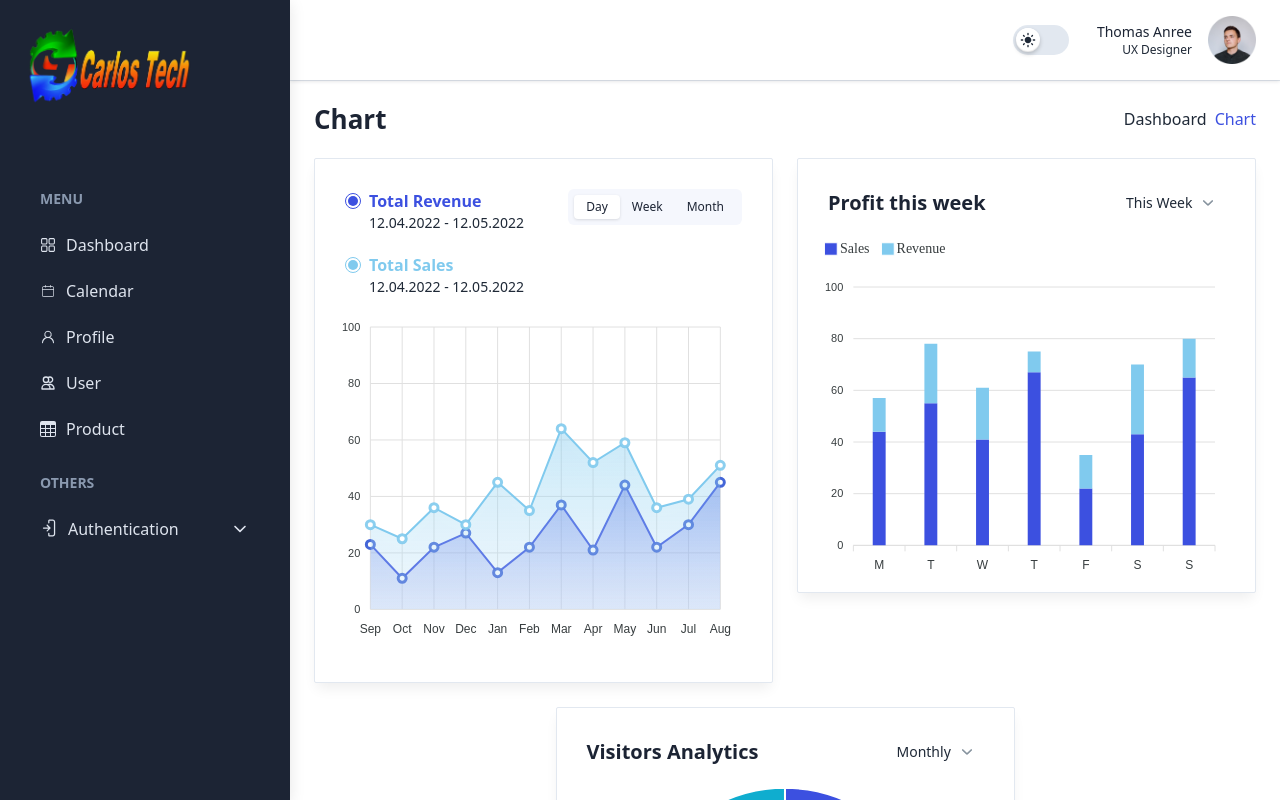
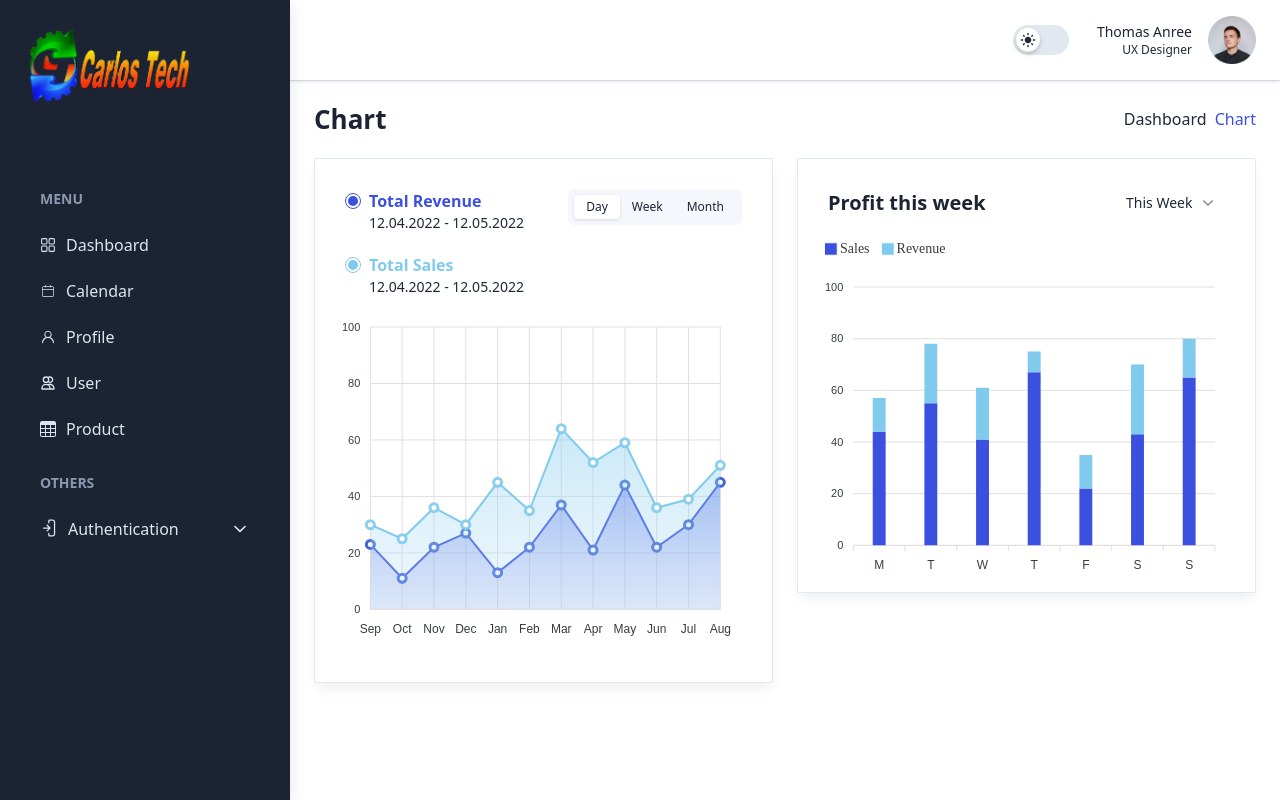
Before and after one commit to dzakyzein/carlostech, a React (Vite) app: page /admin/chart in a window 1280 px wide. Built offline with nearby package versions, Linux system fonts and the light colour scheme.

Commit message:
menghapus chartthree, folder map pada adminpage

```diff
--- a/src/Pages/Adminpage/components/Charts/ChartThree.jsx
+++ /dev/null
@@ -1,157 +0,0 @@
-/* eslint-disable no-unused-vars */
-import React, { useState } from 'react';
-import ReactApexChart from 'react-apexcharts';
-
-const options = {
-  chart: {
-    fontFamily: 'Satoshi, sans-serif',
-    type: 'donut',
-  },
-  colors: ['#3C50E0', '#6577F3', '#8FD0EF', '#0FADCF'],
-  labels: ['Desktop', 'Tablet', 'Mobile', 'Unknown'],
-  legend: {
-    show: false,
-    position: 'bottom',
-  },
-  plotOptions: {
-    pie: {
-      donut: {
-        size: '65%',
-        background: 'transparent',
-      },
-    },
-  },
-  dataLabels: {
-    enabled: false,
-  },
-  responsive: [
-    {
-      breakpoint: 2600,
-      options: {
-        chart: {
-          width: 380,
-        },
-      },
-    },
-    {
-      breakpoint: 640,
-      options: {
-        chart: {
-          width: 200,
-        },
-      },
-    },
-  ],
-};
-
-const ChartThree = () => {
-  const [state, setState] = useState({
-    series: [65, 34, 12, 56],
-  });
-
-  const handleReset = () => {
-    setState((prevState) => ({
-      ...prevState,
-      series: [65, 34, 12, 56],
-    }));
-  };
-
-  return (
-    <div className='sm:px-7.5 col-span-12 rounded-sm border border-stroke bg-white px-5 pb-5 pt-7.5 shadow-default dark:border-strokedark dark:bg-boxdark xl:col-span-5'>
-      <div className='mb-3 justify-between gap-4 sm:flex'>
-        <div>
-          <h5 className='text-xl font-semibold text-black dark:text-white'>
-            Visitors Analytics
-          </h5>
-        </div>
-        <div>
-          <div className='relative z-20 inline-block'>
-            <select
-              name=''
-              id=''
-              className='relative z-20 inline-flex appearance-none bg-transparent py-1 pl-3 pr-8 text-sm font-medium outline-none'
-            >
-              <option value='' className='dark:bg-boxdark'>
-                Monthly
-              </option>
-              <option value='' className='dark:bg-boxdark'>
-                Yearly
-              </option>
-            </select>
-            <span className='absolute right-3 top-1/2 z-10 -translate-y-1/2'>
-              <svg
-                width='10'
-                height='6'
-                viewBox='0 0 10 6'
-                fill='none'
-                xmlns='http://www.w3.org/2000/svg'
-              >
-                <path
-                  d='M0.47072 1.08816C0.47072 1.02932 0.500141 0.955772 0.54427 0.911642C0.647241 0.808672 0.809051 0.808672 0.912022 0.896932L4.85431 4.60386C4.92785 4.67741 5.06025 4.67741 5.14851 4.60386L9.09079 0.896932C9.19376 0.793962 9.35557 0.808672 9.45854 0.911642C9.56151 1.01461 9.5468 1.17642 9.44383 1.27939L5.50155 4.98632C5.22206 5.23639 4.78076 5.23639 4.51598 4.98632L0.558981 1.27939C0.50014 1.22055 0.47072 1.16171 0.47072 1.08816Z'
-                  fill='#637381'
-                />
-                <path
-                  fillRule='evenodd'
-                  clipRule='evenodd'
-                  d='M1.22659 0.546578L5.00141 4.09604L8.76422 0.557869C9.08459 0.244537 9.54201 0.329403 9.79139 0.578788C10.112 0.899434 10.0277 1.36122 9.77668 1.61224L9.76644 1.62248L5.81552 5.33722C5.36257 5.74249 4.6445 5.7544 4.19352 5.32924C4.19327 5.32901 4.19377 5.32948 4.19352 5.32924L0.225953 1.61241C0.102762 1.48922 -4.20186e-08 1.31674 -3.20269e-08 1.08816C-2.40601e-08 0.905899 0.0780105 0.712197 0.211421 0.578787C0.494701 0.295506 0.935574 0.297138 1.21836 0.539529L1.22659 0.546578ZM4.51598 4.98632C4.78076 5.23639 5.22206 5.23639 5.50155 4.98632L9.44383 1.27939C9.5468 1.17642 9.56151 1.01461 9.45854 0.911642C9.35557 0.808672 9.19376 0.793962 9.09079 0.896932L5.14851 4.60386C5.06025 4.67741 4.92785 4.67741 4.85431 4.60386L0.912022 0.896932C0.809051 0.808672 0.647241 0.808672 0.54427 0.911642C0.500141 0.955772 0.47072 1.02932 0.47072 1.08816C0.47072 1.16171 0.50014 1.22055 0.558981 1.27939L4.51598 4.98632Z'
-                  fill='#637381'
-                />
-              </svg>
-            </span>
-          </div>
-        </div>
-      </div>
-
-      <div className='mb-2'>
-        <div id='chartThree' className='mx-auto flex justify-center'>
-          <ReactApexChart
-            options={options}
-            series={state.series}
-            type='donut'
-          />
-        </div>
-      </div>
-
-      <div className='-mx-8 flex flex-wrap items-center justify-center gap-y-3'>
-        <div className='sm:w-1/2 w-full px-8'>
-          <div className='flex w-full items-center'>
-            <span className='mr-2 block h-3 w-full max-w-3 rounded-full bg-primary'></span>
-            <p className='flex w-full justify-between text-sm font-medium text-black dark:text-white'>
-              <span> Desktop </span>
-              <span> 65% </span>
-            </p>
-          </div>
-        </div>
-        <div className='sm:w-1/2 w-full px-8'>
-          <div className='flex w-full items-center'>
-            <span className='mr-2 block h-3 w-full max-w-3 rounded-full bg-[#6577F3]'></span>
-            <p className='flex w-full justify-between text-sm font-medium text-black dark:text-white'>
-              <span> Tablet </span>
-              <span> 34% </span>
-            </p>
-          </div>
-        </div>
-        <div className='sm:w-1/2 w-full px-8'>
-          <div className='flex w-full items-center'>
-            <span className='mr-2 block h-3 w-full max-w-3 rounded-full bg-[#8FD0EF]'></span>
-            <p className='flex w-full justify-between text-sm font-medium text-black dark:text-white'>
-              <span> Mobile </span>
-              <span> 45% </span>
-            </p>
-          </div>
-        </div>
-        <div className='sm:w-1/2 w-full px-8'>
-          <div className='flex w-full items-center'>
-            <span className='mr-2 block h-3 w-full max-w-3 rounded-full bg-[#0FADCF]'></span>
-            <p className='flex w-full justify-between text-sm font-medium text-black dark:text-white'>
-              <span> Unknown </span>
-              <span> 12% </span>
-            </p>
-          </div>
-        </div>
-      </div>
-    </div>
-  );
-};
-
-export default ChartThree;
--- a/src/Pages/Adminpage/components/Maps/MapOne.jsx
+++ /dev/null
@@ -1,20 +0,0 @@
-const MapOne = () => {
-  return (
-    <div className='col-span-12 rounded-sm border border-stroke bg-white py-6 px-7.5 shadow-default dark:border-strokedark dark:bg-boxdark xl:col-span-7'>
-      <h4 className='mb-2 text-xl font-semibold text-black dark:text-white'>
-        Carlos Tech Location
-      </h4>
-      <div className='w-full h-full'>
-        <iframe
-          src='https://www.google.com/maps/embed?pb=!1m18!1m12!1m3!1d3955.061259038191!2d110.77906047794202!3d-7.568300672967784!2m3!1f0!2f0!3f0!3m2!1i1024!2i768!4f13.1!3m3!1m2!1s0x2e7a14356253e1a7%3A0xf754c7217fe1ff8e!2sCarlostech!5e0!3m2!1sen!2sid!4v1716355220163!5m2!1sen!2sid'
-          className='border-0 w-full h-[500px]'
-          allowFullScreen=''
-          loading='lazy'
-          referrerPolicy='no-referrer-when-downgrade'
-        ></iframe>
-      </div>
-    </div>
-  );
-};
-
-export default MapOne;
--- a/src/Pages/Adminpage/pages/Chart.jsx
+++ b/src/Pages/Adminpage/pages/Chart.jsx
@@ -2,7 +2,6 @@
 import React from 'react';
 import Breadcrumb from '../components/Breadcrumbs/Breadcrumb';
 import ChartOne from '../components/Charts/ChartOne';
-import ChartThree from '../components/Charts/ChartThree';
 import ChartTwo from '../components/Charts/ChartTwo';
 import DefaultLayout from '../layout/DefaultLayout';
 
@@ -19,9 +18,6 @@ const Chart = () => {
           <ChartTwo />
         </div>
         <div className='col-span-0 md:col-span-3'></div>
-        <div className='col-span-12 md:col-span-6'>
-          <ChartThree />
-        </div>
         <div className='col-span-0 md:col-span-3'></div>
       </div>
     </DefaultLayout>
--- a/src/Pages/Adminpage/pages/Dashboard.jsx
+++ b/src/Pages/Adminpage/pages/Dashboard.jsx
@@ -2,9 +2,7 @@
 import React from 'react';
 import CardDataStats from '../components/CardDataStats';
 import ChartOne from '../components/Charts/ChartOne';
-import ChartThree from '../components/Charts/ChartThree';
 import ChartTwo from '../components/Charts/ChartTwo';
-import MapOne from '../components/Maps/MapOne';
 import DefaultLayout from '../layout/DefaultLayout';
 
 //icons
@@ -34,8 +32,6 @@ const Dashboard = () => {
       <div className='mt-4 grid grid-cols-12 gap-4 md:mt-6 md:gap-6 2xl:mt-7.5 2xl:gap-7.5'>
         <ChartOne />
         <ChartTwo />
-        <ChartThree />
-        <MapOne />
       </div>
     </DefaultLayout>
   );
```
